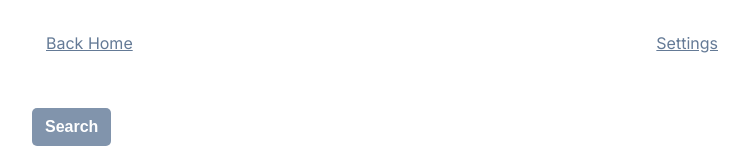
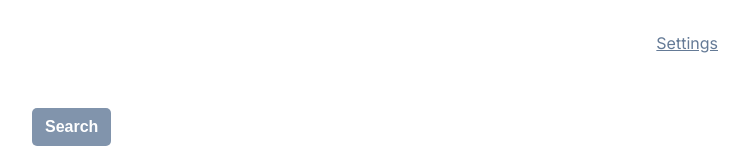
Before and after one commit to AgonIdrizi/addressBook, a React app: page / in a window 1280 px wide. Shown: the top 160 px of the page, without its empty margins (258-1006 px from the left). Built offline with nearby package versions, Linux system fonts and the light colour scheme.

Commit message:
change Header items position based on route

```diff
--- a/src/components/Header/Header.scss
+++ b/src/components/Header/Header.scss
@@ -11,3 +11,7 @@
   position: sticky;
   top: 0;
 }
+
+.Flex-end {
+  justify-content: flex-end;
+}
--- a/src/components/Header/Header.tsx
+++ b/src/components/Header/Header.tsx
@@ -1,12 +1,19 @@
 import React from 'react';
+import { useLocation } from 'react-router-dom';
 import NavLink from '../UI/NavLink/NavLink';
 import './Header.scss';
 
 const Header: React.FunctionComponent = (): JSX.Element => {
+  const { pathname } = useLocation();
+  const isHomePage = pathname === '/';
+
   return (
-    <nav className="Header">
-      <NavLink linkTo="/">Back Home</NavLink>
-      <NavLink linkTo="/settings">Settings</NavLink>
+    <nav className={`Header ${isHomePage ? 'Flex-end' : ''}`}>
+      {isHomePage ? (
+        <NavLink linkTo="/settings">Settings</NavLink>
+      ) : (
+        <NavLink linkTo="/">Back Home</NavLink>
+      )}
     </nav>
   );
 };
```
